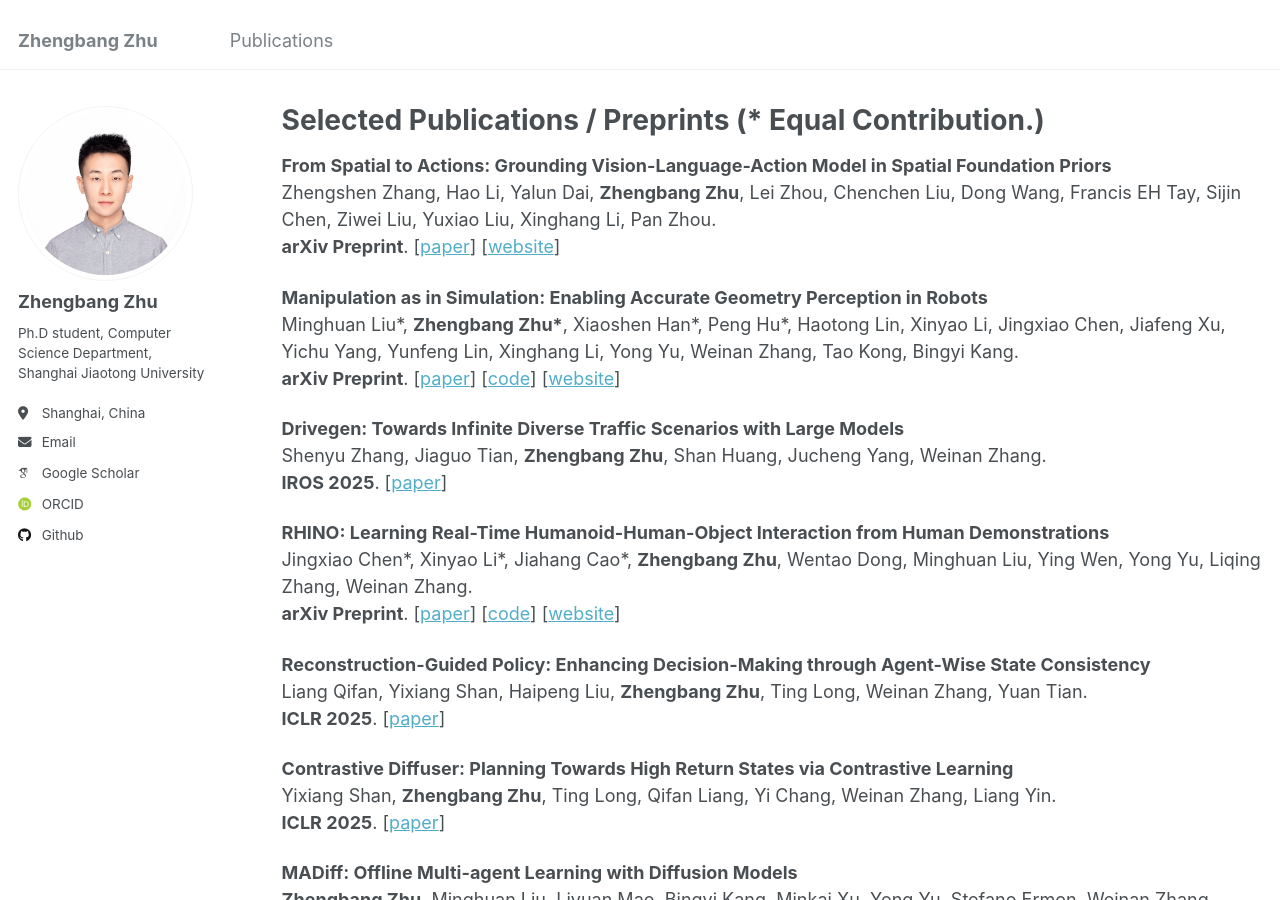
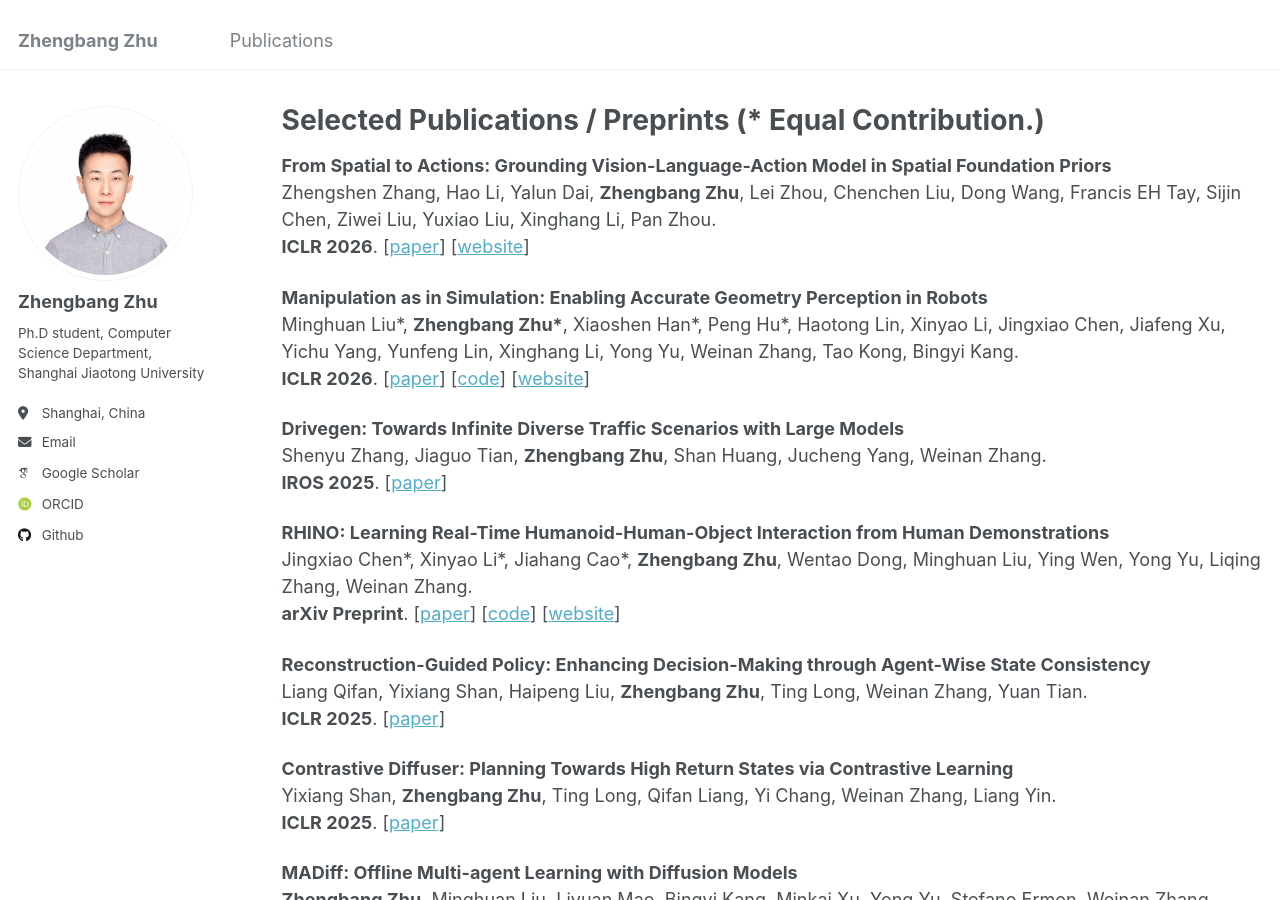
Before and after one commit to zbzhu99/zbzhu99.github.io, a Jekyll site: the page built from _pages/publications.md, in a window 1280 px wide and 900 px high. Built offline with Jekyll 4.4.1, drawn with Linux system fonts in a browser that asks for light colours; some web fonts are replaced.

Commit message:
Update publication details to reflect ICLR 2026 for two papers.

```diff
--- a/_pages/publications.md
+++ b/_pages/publications.md
@@ -7,11 +7,11 @@ author_profile: true
 
 <b>From Spatial to Actions: Grounding Vision-Language-Action Model in Spatial Foundation Priors</b> <br>
 Zhengshen Zhang, Hao Li, Yalun Dai, <b>Zhengbang Zhu</b>, Lei Zhou, Chenchen Liu, Dong Wang, Francis EH Tay, Sijin Chen, Ziwei Liu, Yuxiao Liu, Xinghang Li, Pan Zhou. <br>
-<b>arXiv Preprint</b>. [<a href="https://arxiv.org/abs/2510.17439">paper</a>] [<a href="https://falcon-vla.github.io">website</a>]
+<b>ICLR 2026</b>. [<a href="https://arxiv.org/abs/2510.17439">paper</a>] [<a href="https://falcon-vla.github.io">website</a>]
 
 <b>Manipulation as in Simulation: Enabling Accurate Geometry Perception in Robots</b> <br>
 Minghuan Liu\*, <b>Zhengbang Zhu\*</b>, Xiaoshen Han\*, Peng Hu\*, Haotong Lin, Xinyao Li, Jingxiao Chen, Jiafeng Xu, Yichu Yang, Yunfeng Lin, Xinghang Li, Yong Yu, Weinan Zhang, Tao Kong, Bingyi Kang. <br>
-<b>arXiv Preprint</b>. [<a href="https://arxiv.org/abs/2503.05808">paper</a>] [<a href="https://github.com/ByteDance-Seed/manip-as-in-sim-suite">code</a>] [<a href="https://manipulation-as-in-simulation.github.io">website</a>]
+<b>ICLR 2026</b>. [<a href="https://arxiv.org/abs/2503.05808">paper</a>] [<a href="https://github.com/ByteDance-Seed/manip-as-in-sim-suite">code</a>] [<a href="https://manipulation-as-in-simulation.github.io">website</a>]
 
 <b>Drivegen: Towards Infinite Diverse Traffic Scenarios with Large Models</b> <br>
 Shenyu Zhang, Jiaguo Tian, <b>Zhengbang Zhu</b>, Shan Huang, Jucheng Yang, Weinan Zhang. <br>
```
